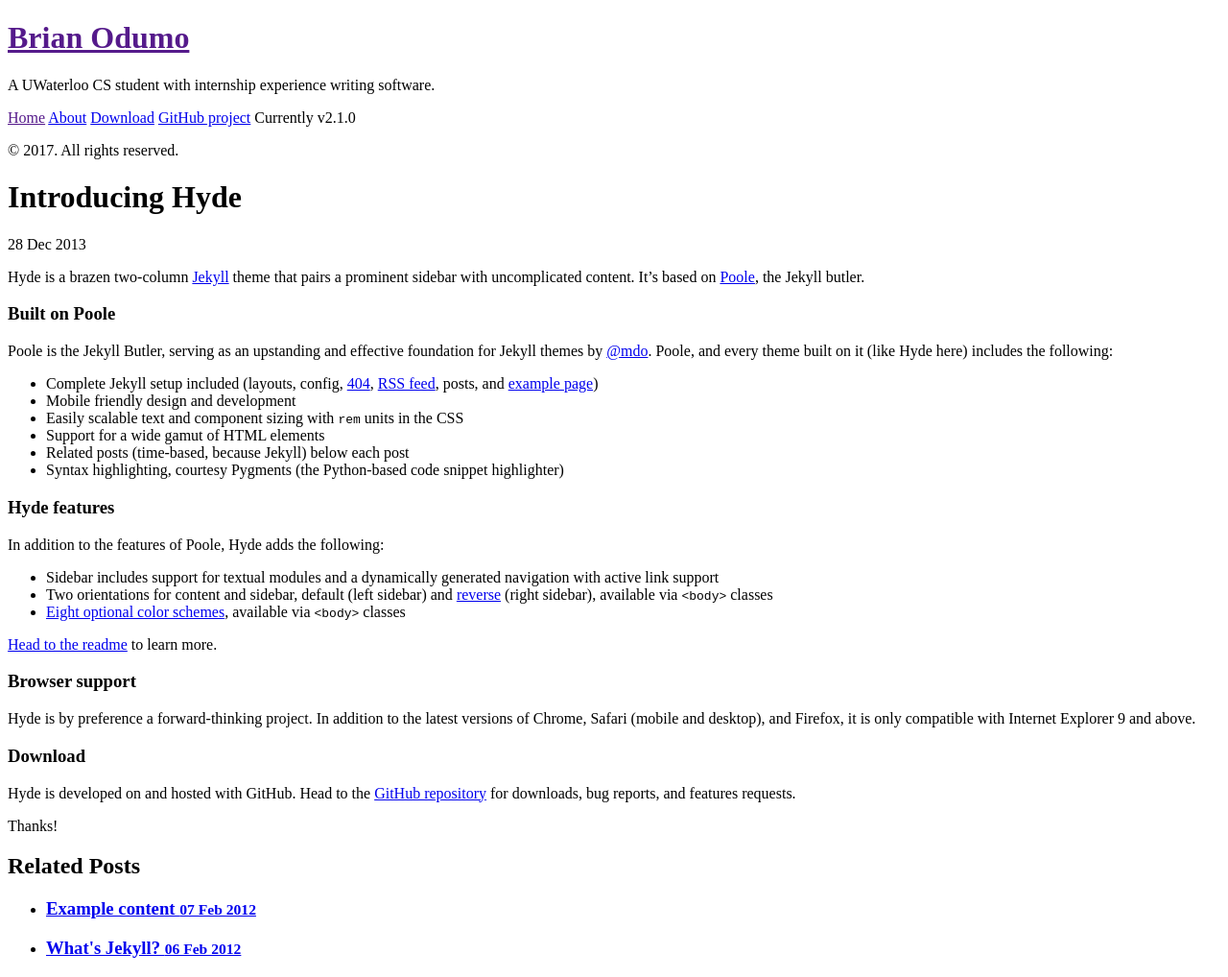
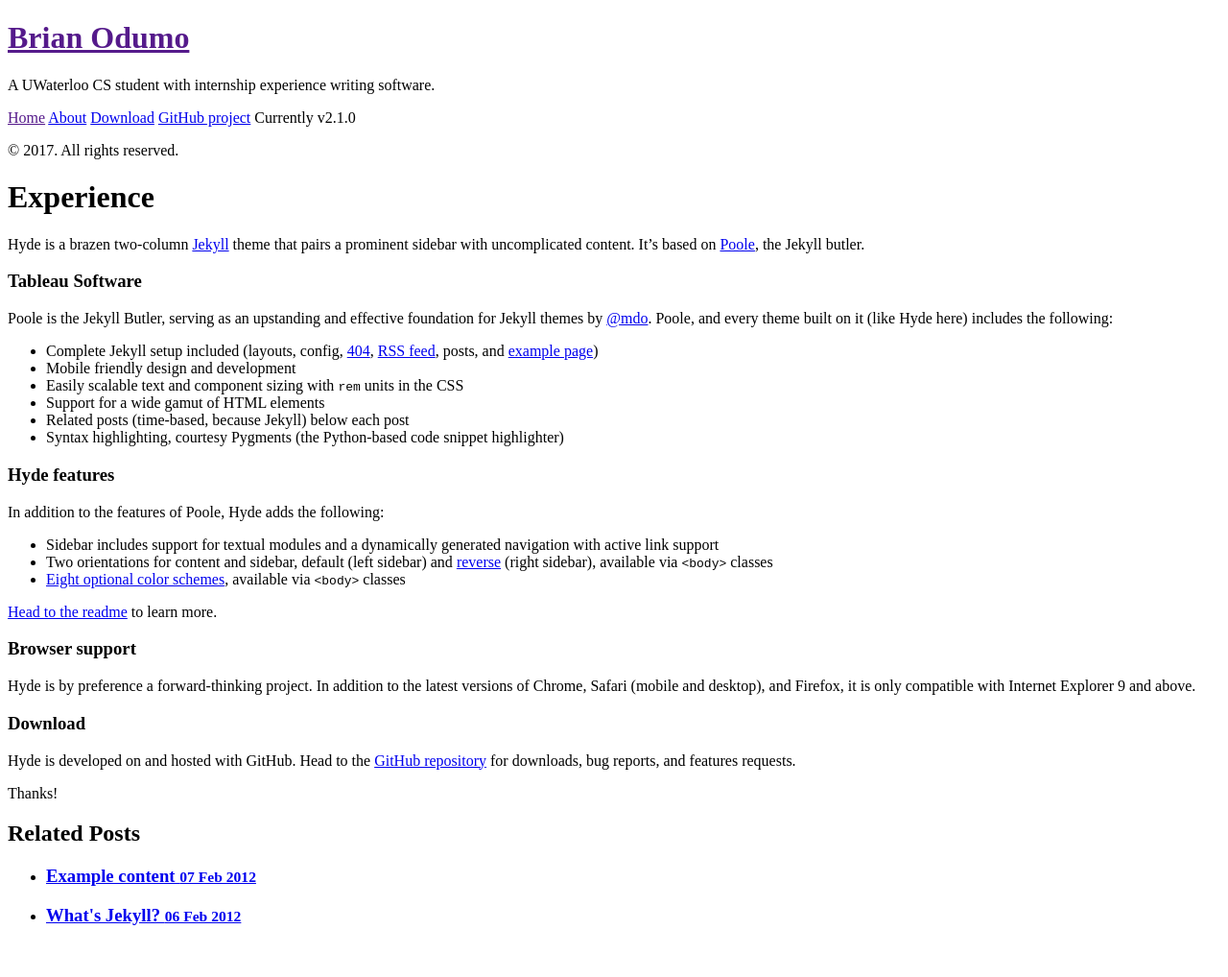
Before and after one commit to brianod/brianod.github.io, a Jekyll site: the page built from _posts/2013-12-28-introducing-hyde.md, in a window 1280 px wide. Shown: the whole page at 96% size. Built offline with Jekyll 4.4.1, drawn with Linux system fonts in a browser that asks for light colours; after the commit the page ends 984 px from its top, so only the background shows below that.

Commit message:
Update info

```diff
--- a/_layouts/post.html
+++ b/_layouts/post.html
@@ -4,7 +4,7 @@
 
 <div class="post">
   <h1 class="post-title">{{ page.title }}</h1>
-  <span class="post-date">{{ page.date | date_to_string }}</span>
+<!--  <span class="post-date">{{ page.date | date_to_string }}</span> -->
   {{ content }}
 </div>
 
--- a/_posts/2013-12-28-introducing-hyde.md
+++ b/_posts/2013-12-28-introducing-hyde.md
@@ -1,11 +1,11 @@
 ---
 layout: post
-title: Introducing Hyde
+title: Experience
 ---
 
 Hyde is a brazen two-column [Jekyll](http://jekyllrb.com) theme that pairs a prominent sidebar with uncomplicated content. It's based on [Poole](http://getpoole.com), the Jekyll butler.
 
-### Built on Poole
+### Tableau Software
 
 Poole is the Jekyll Butler, serving as an upstanding and effective foundation for Jekyll themes by [@mdo](https://twitter.com/mdo). Poole, and every theme built on it (like Hyde here) includes the following:
 
```
